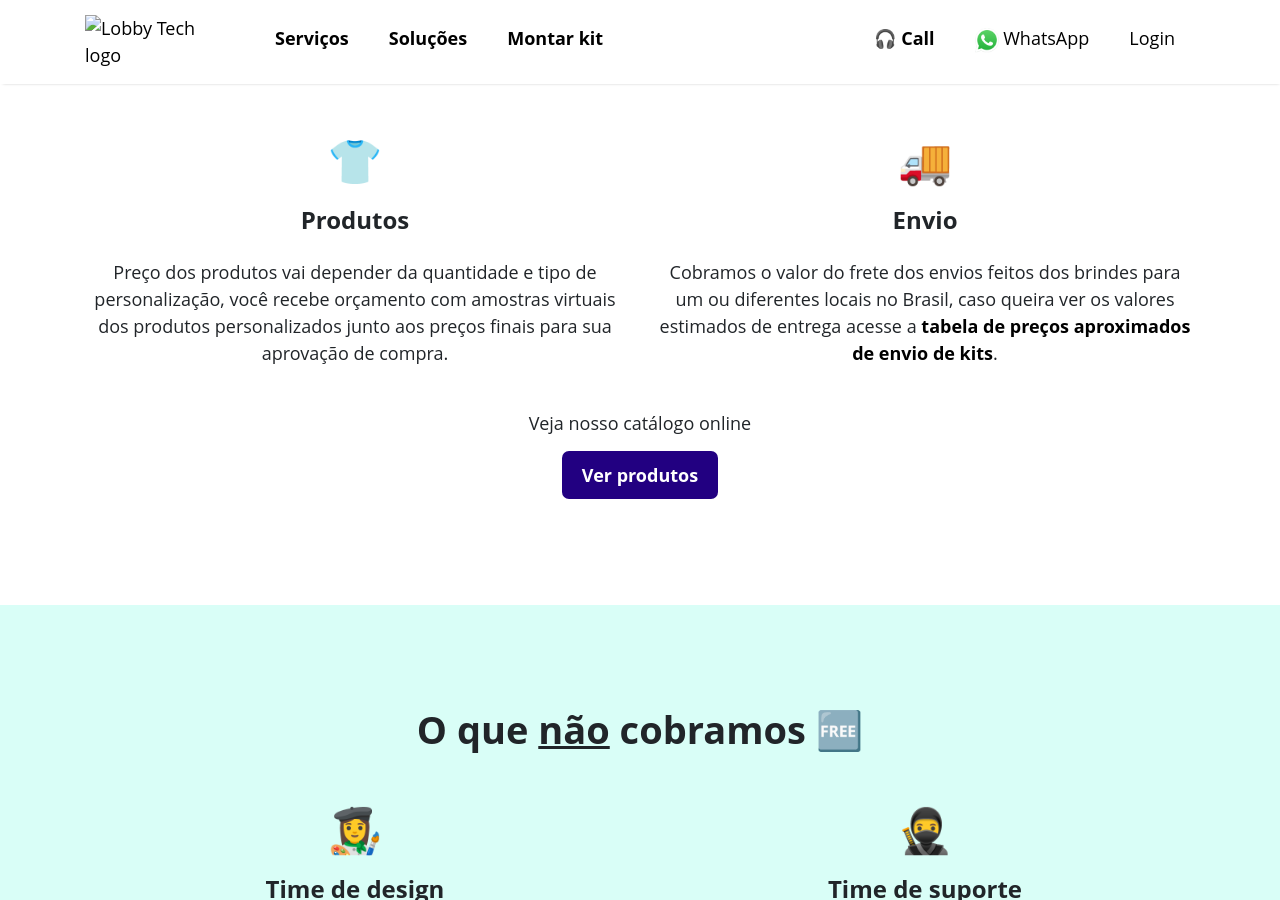
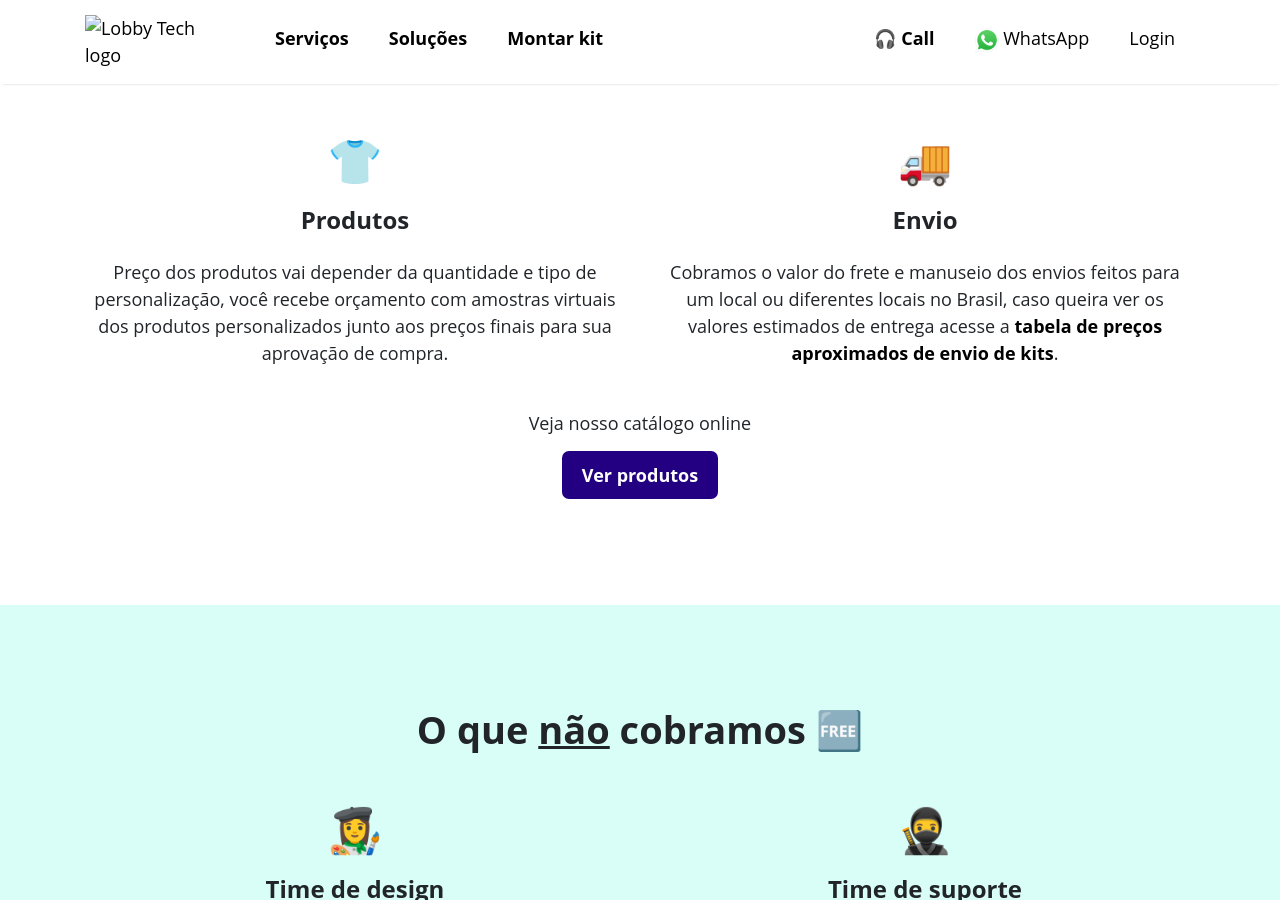
Before and after one commit to lobby-tech/lobby.tech, a Jekyll site: the page built from precos.html, in a window 1280 px wide and 900 px high, scrolled down 463 px. Built offline with Jekyll 4.4.1, drawn with Linux system fonts in a browser that asks for light colours; a script that is not in the unit is left out; some of the changed text lies outside the part shown.

Commit message:
Updated ptext on price page

```diff
--- a/precos.html
+++ b/precos.html
@@ -28,7 +28,7 @@ layout: home
       <section class="col-md-6">
         <p class="font--xxl">🚚</p>
         <h2 class="font--lg"><b>Envio</b></h2>
-        <p>Cobramos o valor do frete dos envios feitos dos brindes para um ou diferentes locais no Brasil, caso queira ver os valores estimados de entrega acesse a <a href="https://docs.google.com/spreadsheets/d/1qS6b2FUpK2FJ7qamOmQtVsRAvhMgnQFPSwJlSdKE0I0/edit#gid=279491520" target="_blank"><b>tabela de preços aproximados de envio de kits</b></a>.</p>
+        <p>Cobramos o valor do frete e manuseio dos envios feitos para um local ou diferentes locais no Brasil, caso queira ver os valores estimados de entrega acesse a <a href="https://docs.google.com/spreadsheets/d/1qS6b2FUpK2FJ7qamOmQtVsRAvhMgnQFPSwJlSdKE0I0/edit#gid=279491520" target="_blank"><b>tabela de preços aproximados de envio de kits</b></a>.</p>
       </section>
     </div>
   </div>
```
Also changed, not shown: other parts of precos.html (+1 -1 lines).
